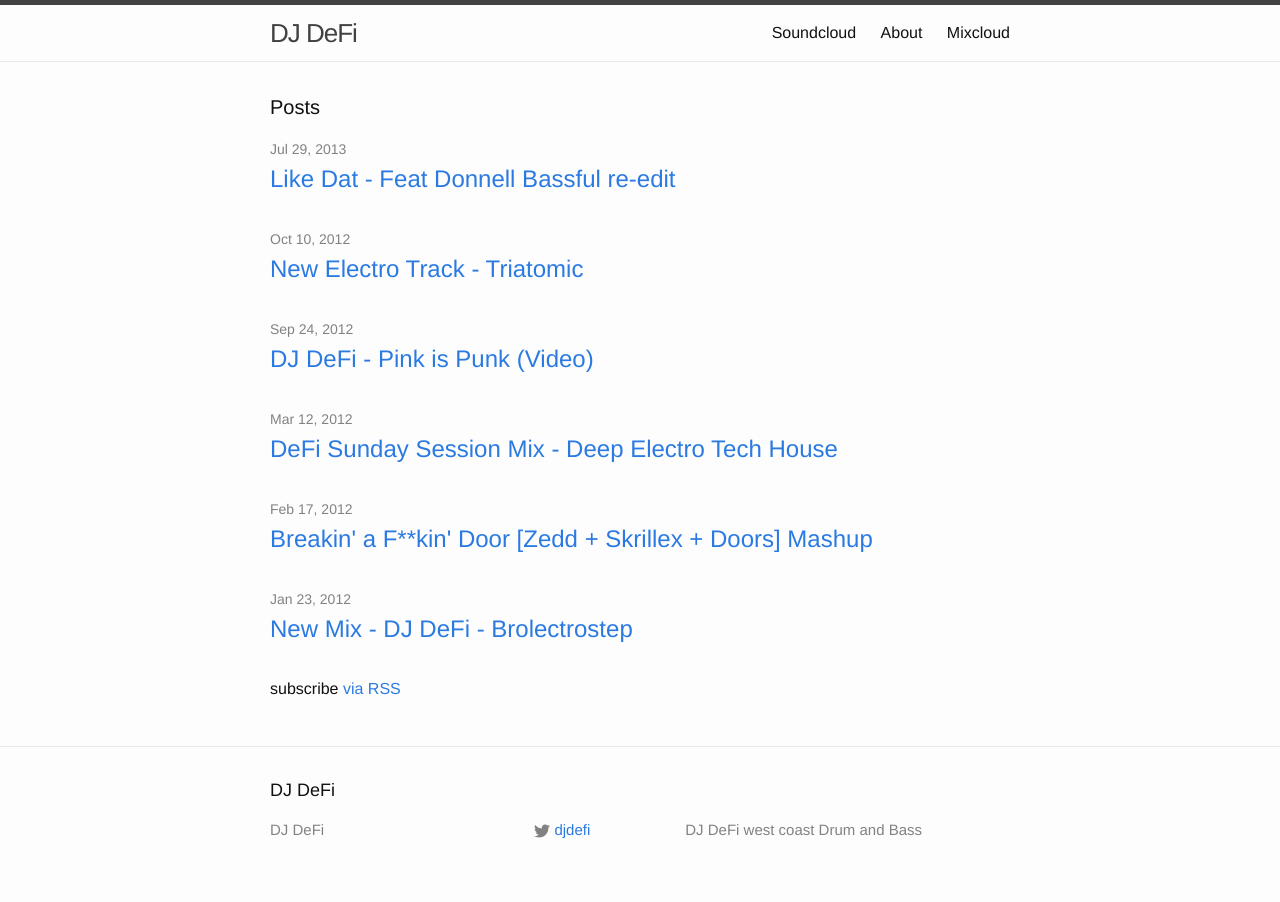
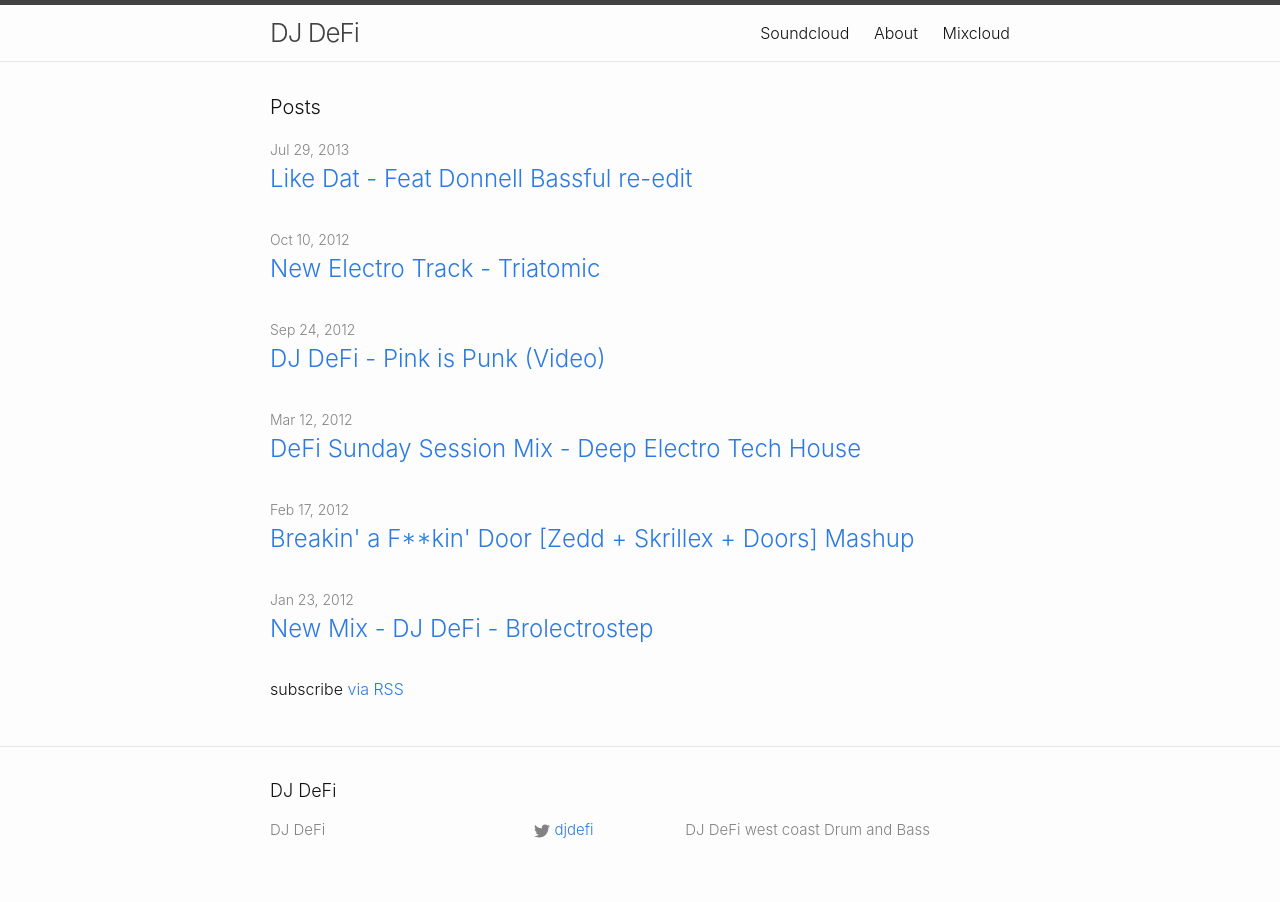
Before and after one commit to rtrauntvein/djdefi.com, a Jekyll site: the page built from index.html, in a window 1280 px wide. Built offline with Jekyll 4.4.1, drawn with Linux system fonts in a browser that asks for light colours.

Commit message:
system fonts (#4)

```diff
--- a/css/main.scss
+++ b/css/main.scss
@@ -6,7 +6,7 @@
 
 
 // Our variables
-$base-font-family: Helvetica, Arial, sans-serif;
+$base-font-family: system, -apple-system, BlinkMacSystemFont, Helvetica, Arial, sans-serif;
 $base-font-size:   16px;
 $small-font-size:  $base-font-size * 0.875;
 $base-line-height: 1.5;
```
